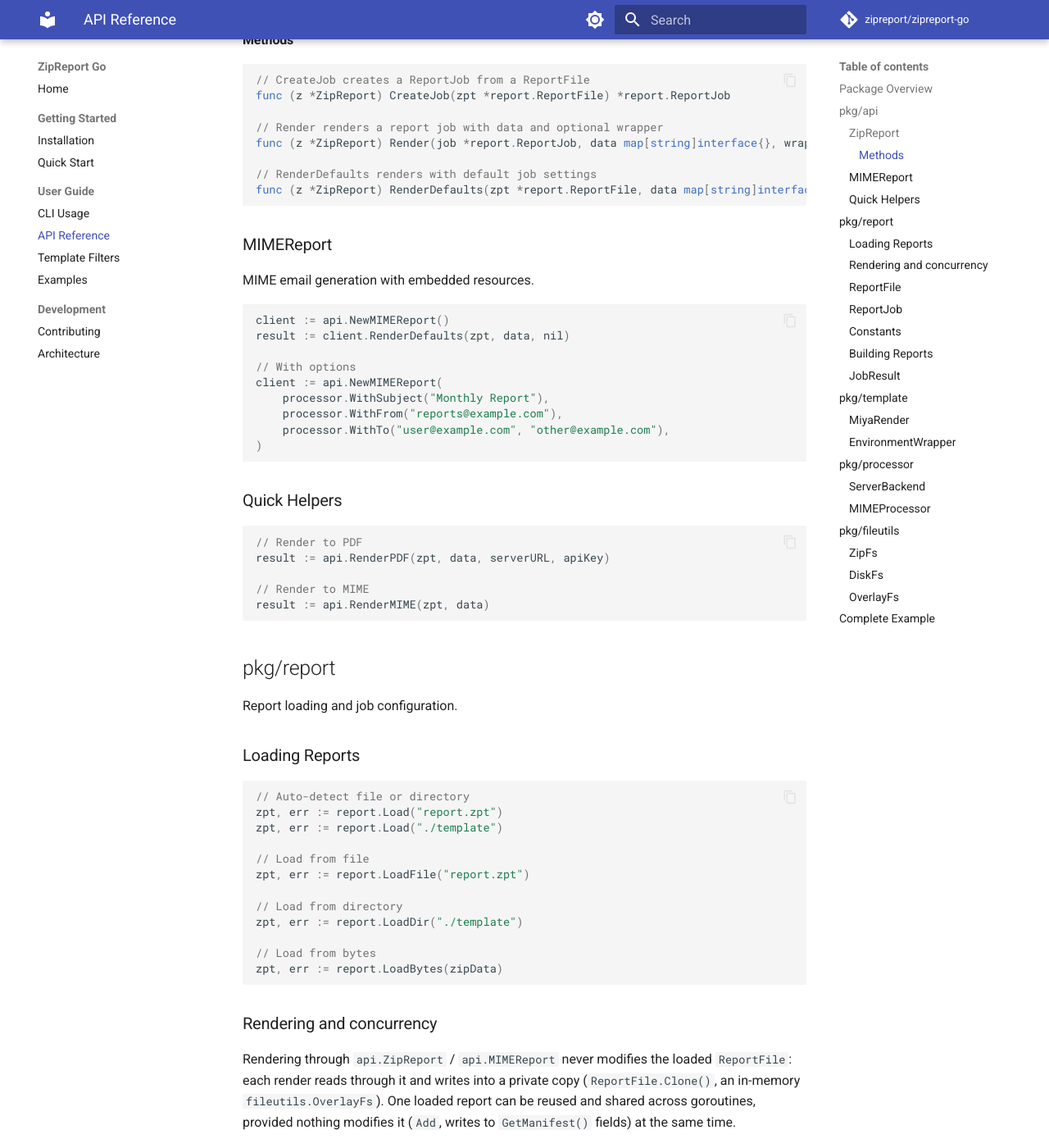
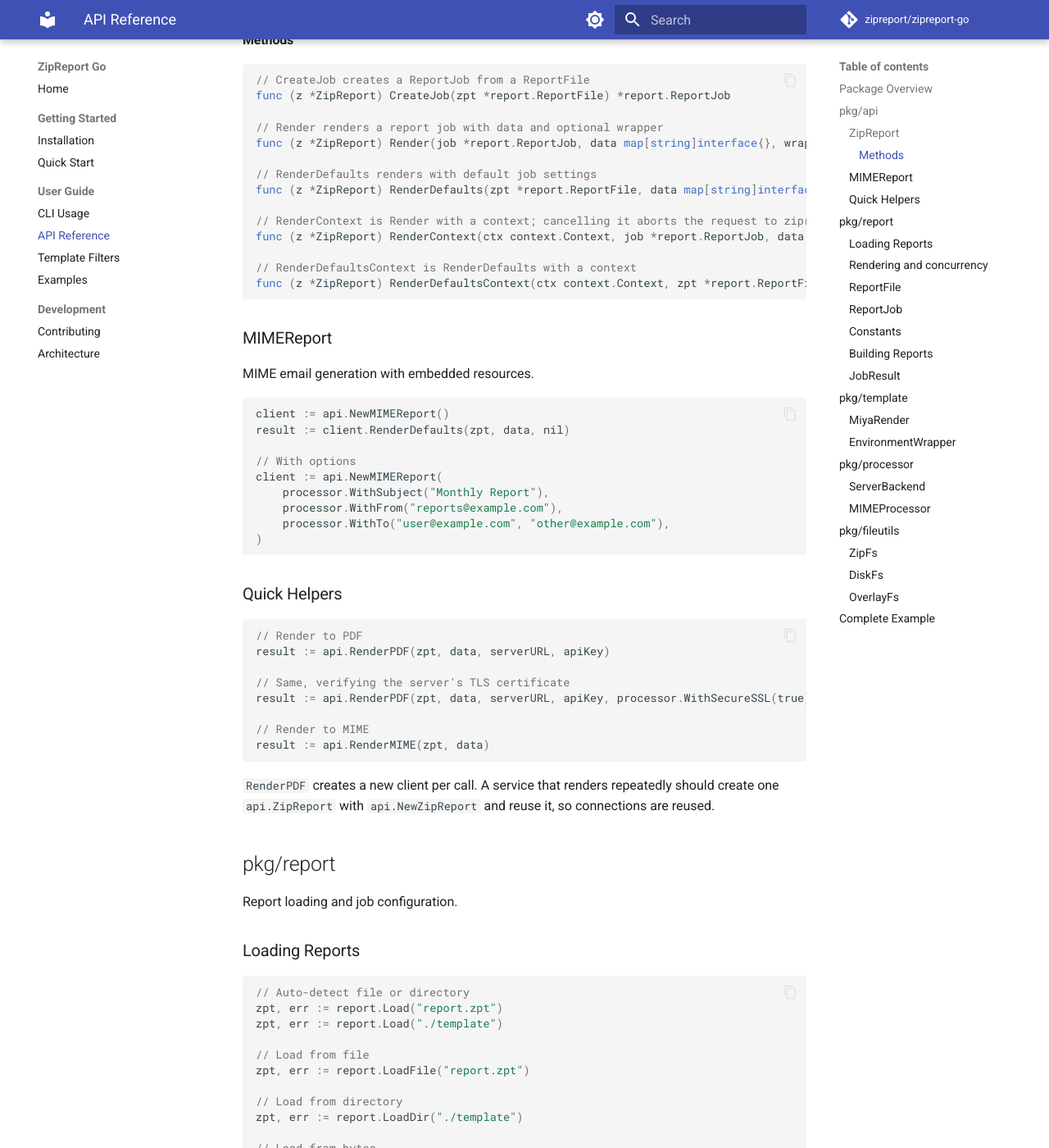
Before and after one commit to zipreport/zipreport-go, an MkDocs documentation site: the page built from docs/api.md, in a window 1280 px wide and 1400 px high, scrolled down 852 px. Shown: the whole window at 82% size. Built offline with MkDocs 1.6.1 and Material for MkDocs 9.7.7, drawn with Linux system fonts in a browser that asks for light colours; comment, search, counter and statistics services are not loaded; some of the changed text lies outside the part shown.

Commit message:
document redirect policy and context renders
Co-Authored-By: Claude Sonnet 5.5 <noreply@anthropic.com>

````diff
--- a/docs/api.md
+++ b/docs/api.md
@@ -37,6 +37,12 @@ func (z *ZipReport) Render(job *report.ReportJob, data map[string]interface{}, w
 
 // RenderDefaults renders with default job settings
 func (z *ZipReport) RenderDefaults(zpt *report.ReportFile, data map[string]interface{}, wrapper template.EnvironmentWrapper) *report.JobResult
+
+// RenderContext is Render with a context; cancelling it aborts the request to zipreport-server
+func (z *ZipReport) RenderContext(ctx context.Context, job *report.ReportJob, data map[string]interface{}, wrapper template.EnvironmentWrapper) *report.JobResult
+
+// RenderDefaultsContext is RenderDefaults with a context
+func (z *ZipReport) RenderDefaultsContext(ctx context.Context, zpt *report.ReportFile, data map[string]interface{}, wrapper template.EnvironmentWrapper) *report.JobResult
 ```
 
 ### MIMEReport
@@ -61,9 +67,14 @@ client := api.NewMIMEReport(
 // Render to PDF
 result := api.RenderPDF(zpt, data, serverURL, apiKey)
 
+// Same, verifying the server's TLS certificate
+result := api.RenderPDF(zpt, data, serverURL, apiKey, processor.WithSecureSSL(true))
+
 // Render to MIME
 result := api.RenderMIME(zpt, data)
 ```
+
+`RenderPDF` creates a new client per call. A service that renders repeatedly should create one `api.ZipReport` with `api.NewZipReport` and reuse it, so connections are reused.
 
 ## pkg/report
 
@@ -286,12 +297,15 @@ backend := processor.NewServerBackend(url, apiKey,
 backend := processor.NewServerBackend(url, apiKey,
     processor.WithHTTPClient(customClient),
 )
+// set CheckRedirect: processor.CheckRedirect on customClient to keep the API key on the server's host
 
 // Use with ZipReport
 client := api.NewZipReportWithBackend(backend)
 ```
 
-Responses larger than 512 MiB fail with `processor.ErrResponseTooLarge`; raise the limit with `processor.WithMaxResponseSize(n)` (`n <= 0` means the default). `api.RenderPDF` takes no options and always uses the default. `ErrResponseTooLarge` can be matched with `errors.Is` only when calling `ServerBackend.Render` directly; `ZipReport` reports it as text in `JobResult.Error`.
+Responses larger than 512 MiB fail with `processor.ErrResponseTooLarge`; raise the limit with `processor.WithMaxResponseSize(n)` (`n <= 0` means the default). `api.RenderPDF` accepts the same options. `ErrResponseTooLarge` can be matched with `errors.Is` only when calling `ServerBackend.Render` or `RenderContext` directly; `ZipReport` reports it as text in `JobResult.Error`.
+
+The default client refuses redirects when the host, port or hostname spelling changes, and on https to http (`processor.ErrRedirectRefused`). A client given through `WithHTTPClient` keeps its own policy, and Go's default forwards `X-Auth-Key` to the redirect target, so set `CheckRedirect: processor.CheckRedirect` on it.
 
 ### MIMEProcessor
 
````
Also changed, not shown: CHANGELOG.md (+20 -0 lines), MIGRATION.md (+3 -1 lines), README.md (+2 -0 lines), docs/architecture.md (+2 -0 lines).
